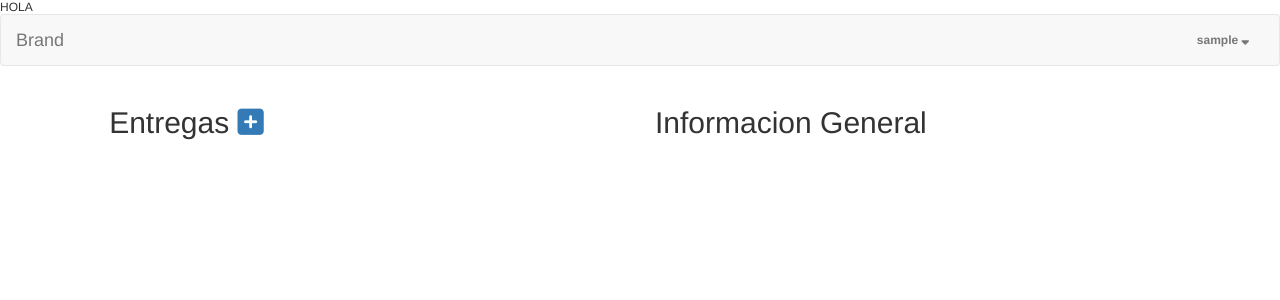
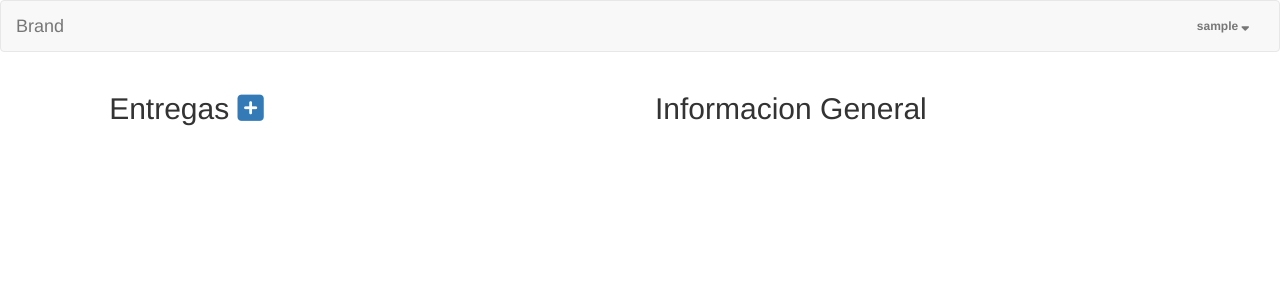
Before and after one commit to npmcdn-to-unpkg-bot/taxis, a Django app: page /entregas/ in a window 1280 px wide. Shown: the top 300 px of the page. Run offline with Django 3.2, Linux system fonts and the light colour scheme; the visitor is signed in with stand-in values (Sample User, id 1); data that the repository does not hold is empty; parts of the project's set-up code (start-up, migrations or seed data) failed here and were passed over; some libraries are stand-ins or nearby versions.

Commit message:
Menu reparado

```diff
--- a/templates/nav.html
+++ b/templates/nav.html
@@ -1,6 +1,5 @@
 {% load flatpages %}
 {% load staticfiles %}
-HOLA
 <nav class="navbar navbar-default">
     <div class="container-fluid">
         <!-- Brand and toggle get grouped for better mobile display -->
```
